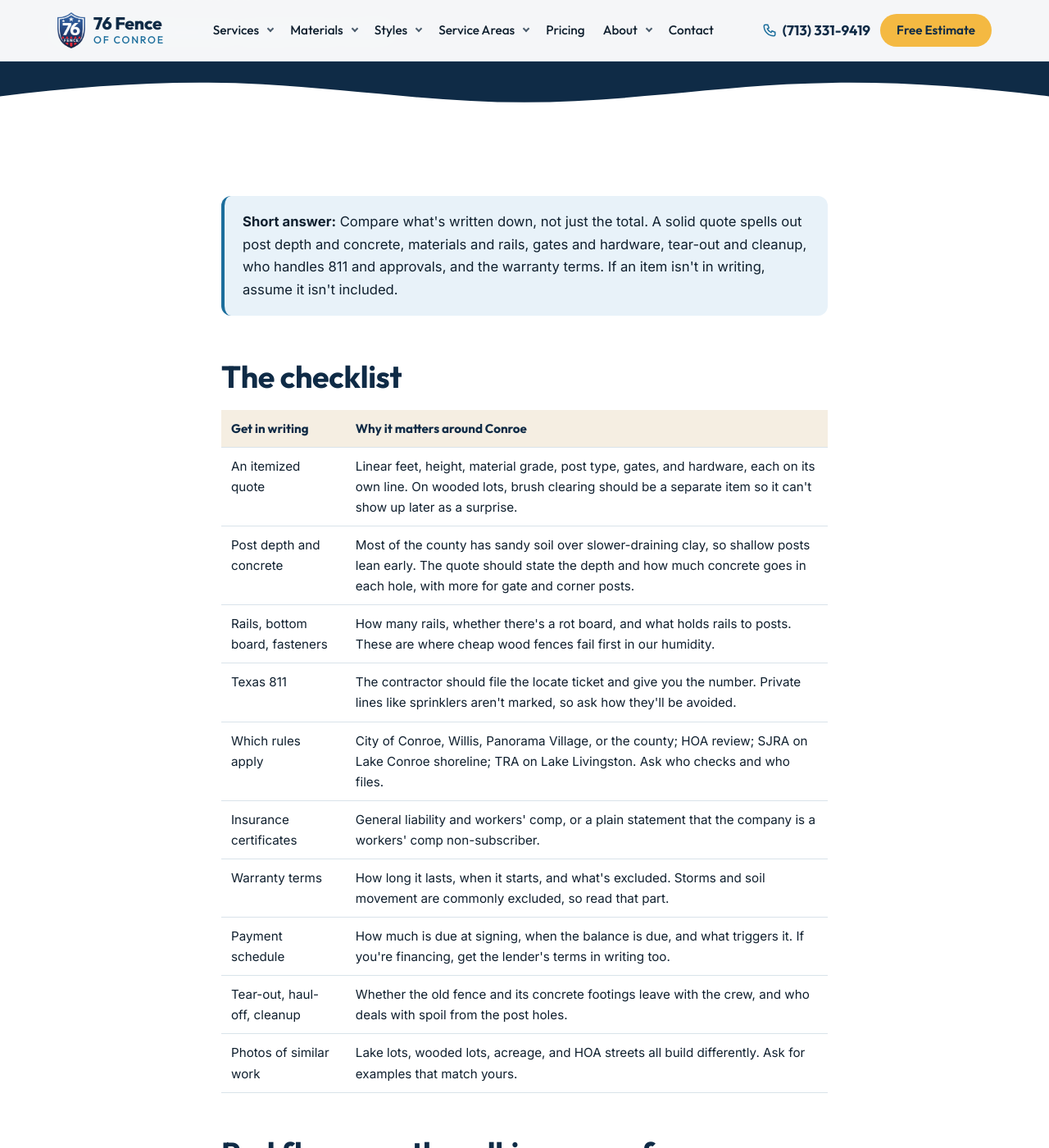
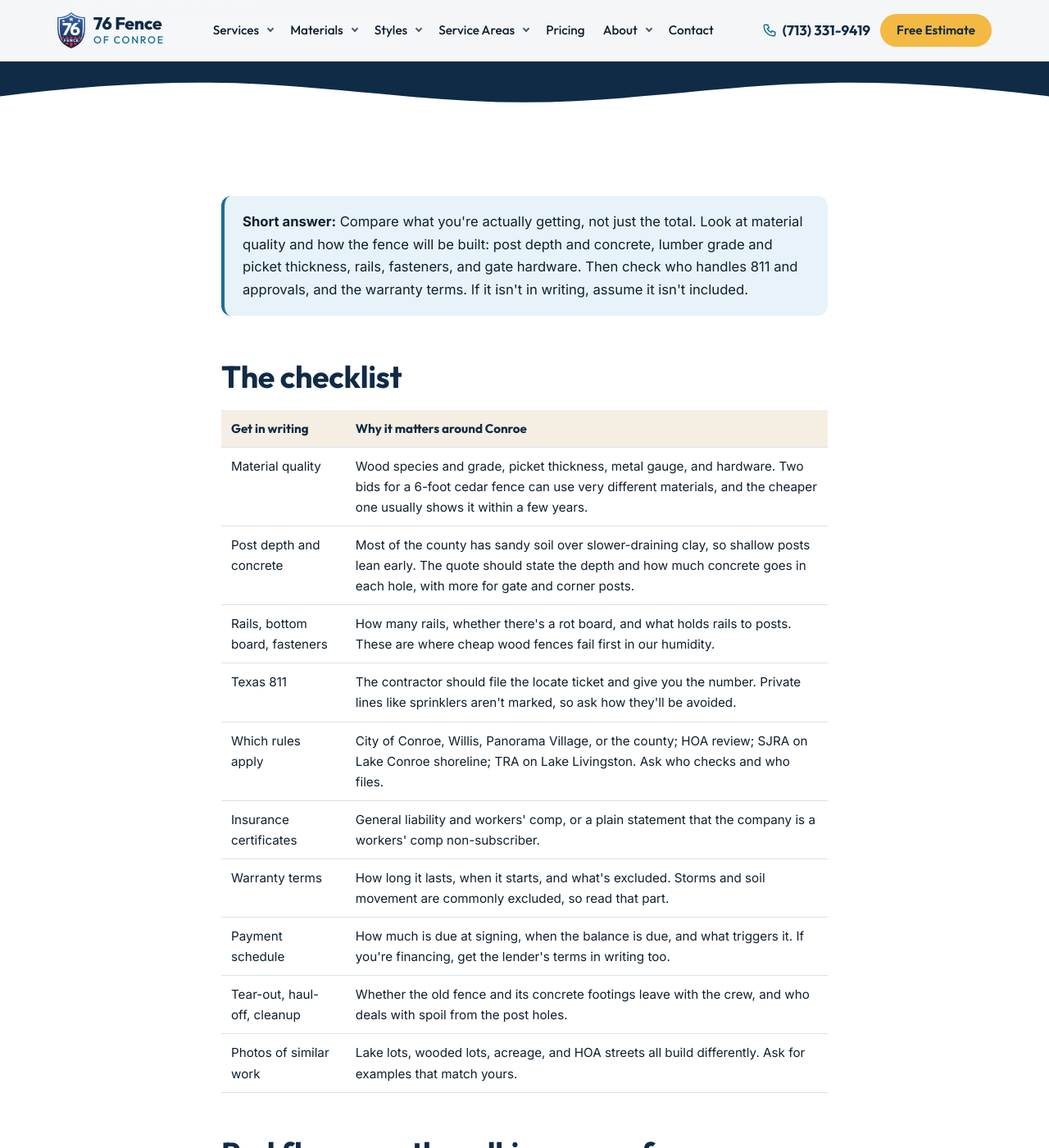
Before and after one commit to brysr1/conroetxfences, a Jekyll site: the page built from faq/fence-contractor-hiring-checklist.md, in a window 1280 px wide and 1400 px high, scrolled down 424 px. Shown: the whole window at 82% size. Built offline with Jekyll 4.4.1, drawn with Linux system fonts in a browser that asks for light colours; some of the changed text lies outside the part shown.

Commit message:
FAQ: written quotes; steer bid advice to quality
Hiring checklist now steers homeowners to compare material quality and installation standards.

Co-Authored-By: Claude Opus 5.5 <noreply@anthropic.com>
Claude-Session: https://claude.ai/code/session_01F99Pb8XTRh9wSa2p5EVYvh

```diff
--- a/faq/fence-contractor-hiring-checklist.md
+++ b/faq/fence-contractor-hiring-checklist.md
@@ -16,7 +16,7 @@ related:
   - /warranty/
 faqs:
   - q: "How many quotes should I get?"
-    a: "Two or three is plenty for most homeowners. Past that, it gets hard to compare them line by line."
+    a: "Two or three is plenty for most homeowners. Past that, it gets hard to compare them side by side."
   - q: "Should the quote name the brand of materials?"
     a: "For vinyl, composite, and ornamental metal, yes, since manufacturer warranties depend on the product. For wood, it should name the species and grade, such as cedar or pressure-treated pine."
   - q: "What if the footage changes on install day?"
@@ -24,7 +24,7 @@ faqs:
 ---
 {% include article-top.html %}
 <div class="lc-callout">
-  <p><strong>Short answer:</strong> Compare what's written down, not just the total. A solid quote spells out post depth and concrete, materials and rails, gates and hardware, tear-out and cleanup, who handles 811 and approvals, and the warranty terms. If an item isn't in writing, assume it isn't included.</p>
+  <p><strong>Short answer:</strong> Compare what you're actually getting, not just the total. Look at material quality and how the fence will be built: post depth and concrete, lumber grade and picket thickness, rails, fasteners, and gate hardware. Then check who handles 811 and approvals, and the warranty terms. If it isn't in writing, assume it isn't included.</p>
 </div>
 
 <h2>The checklist</h2>
@@ -33,7 +33,7 @@ faqs:
     <tr><th>Get in writing</th><th>Why it matters around Conroe</th></tr>
   </thead>
   <tbody>
-    <tr><td>An itemized quote</td><td>Linear feet, height, material grade, post type, gates, and hardware, each on its own line. On wooded lots, brush clearing should be a separate item so it can't show up later as a surprise.</td></tr>
+    <tr><td>Material quality</td><td>Wood species and grade, picket thickness, metal gauge, and hardware. Two bids for a 6-foot cedar fence can use very different materials, and the cheaper one usually shows it within a few years.</td></tr>
     <tr><td>Post depth and concrete</td><td>Most of the county has sandy soil over slower-draining clay, so shallow posts lean early. The quote should state the depth and how much concrete goes in each hole, with more for gate and corner posts.</td></tr>
     <tr><td>Rails, bottom board, fasteners</td><td>How many rails, whether there's a rot board, and what holds rails to posts. These are where cheap wood fences fail first in our humidity.</td></tr>
     <tr><td>Texas 811</td><td>The contractor should file the locate ticket and give you the number. Private lines like sprinklers aren't marked, so ask how they'll be avoided.</td></tr>
@@ -49,7 +49,7 @@ faqs:
 <h2>Red flags worth walking away from</h2>
 <ul>
   <li>Pressure to skip the HOA or the permit "to save time"</li>
-  <li>No written quote, or a one-line price with no materials listed</li>
+  <li>No written quote, or no clear answer about what materials you're getting</li>
   <li>Cash only, or most of the money up front before materials arrive</li>
   <li>No answer when you ask about post depth or concrete</li>
   <li>No local phone number or address, especially right after a storm</li>
@@ -57,6 +57,6 @@ faqs:
 <p>Our <a href="/pricing-guide/">pricing guide</a> lists typical installed ranges, which helps you spot a bid that's missing something.</p>
 
 <h2>How our quotes answer the list</h2>
-<p>Estimates are free, and the quote comes itemized. Every post on our wood fences is set no less than 24 inches into the ground and gets 80 pounds of concrete. Loose sand or soggy spots get a bigger hole, and gates and corners get the most depth of all. A rot board comes standard unless you'd rather skip it. On a replacement, tear-out and haul-off are included unless you want to handle them yourself.</p>
+<p>Estimates are free, and the quote comes in writing. Every post on our wood fences is set no less than 24 inches into the ground and gets 80 pounds of concrete. Loose sand or soggy spots get a bigger hole, and gates and corners get the most depth of all. A rot board comes standard unless you'd rather skip it. On a replacement, tear-out and haul-off are included unless you want to handle them yourself.</p>
 <p>We request 811 locates on every job and check the city, county, HOA, and lake rules for your address before the quote is final. We carry general liability and workers' comp, with certificates on request, and you can read why that matters on <a href="/faq/licensed-and-insured/">licensed and insured</a>. Our 18-month limited workmanship warranty starts the day the job is complete, and the full exclusions are on the <a href="/warranty/">warranty page</a>. If you'd like to spread the cost out, <a href="/financing/">financing through Hearth</a> is available.</p>
 {% include article-end.html %}
```
Also changed, not shown: faq/best-time-to-install-fence.md (+1 -1 lines), faq/property-line-fence-cost.md (+1 -1 lines).
